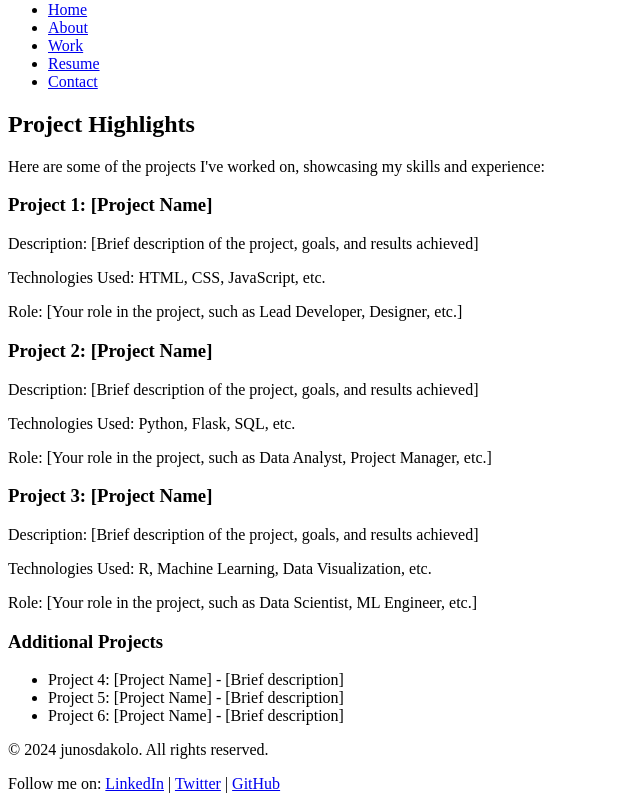
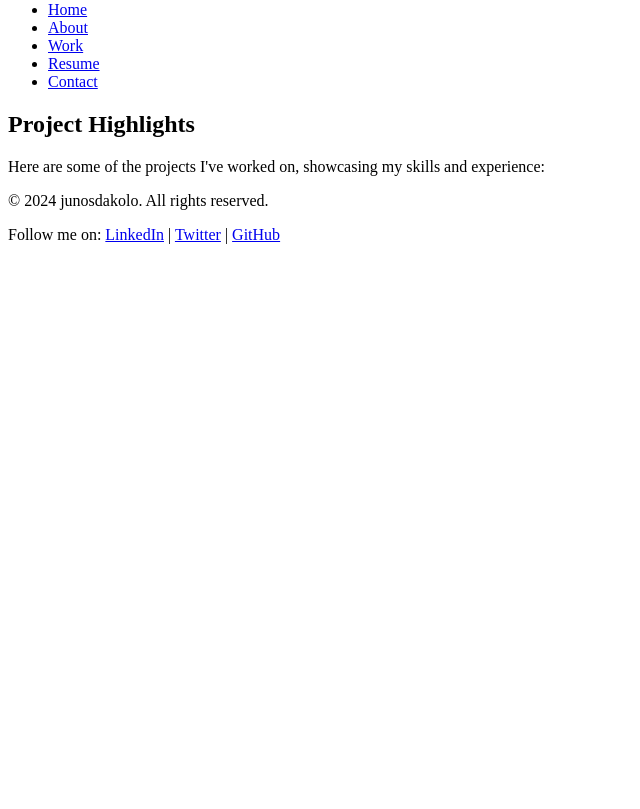
Before and after one commit to junosdakolo/Day2, a plain HTML site: page work.html in a window 1280 px wide. Shown: the part 79-888 px from the top of the page, without its empty margins (0-640 px from the left). After the commit the page ends 800 px from the top, so only its background shows below. Drawn offline with Linux system fonts and the light colour scheme.

Commit message:
version 6.3

```diff
--- a/work.html
+++ b/work.html
@@ -25,35 +25,7 @@
             <p>Here are some of the projects I've worked on, showcasing my skills and experience:</p>
         </section>
 
-        <section>
-            <h3>Project 1: [Project Name]</h3>
-            <p>Description: [Brief description of the project, goals, and results achieved]</p>
-            <p>Technologies Used: HTML, CSS, JavaScript, etc.</p>
-            <p>Role: [Your role in the project, such as Lead Developer, Designer, etc.]</p>
-        </section>
 
-        <section>
-            <h3>Project 2: [Project Name]</h3>
-            <p>Description: [Brief description of the project, goals, and results achieved]</p>
-            <p>Technologies Used: Python, Flask, SQL, etc.</p>
-            <p>Role: [Your role in the project, such as Data Analyst, Project Manager, etc.]</p>
-        </section>
-
-        <section>
-            <h3>Project 3: [Project Name]</h3>
-            <p>Description: [Brief description of the project, goals, and results achieved]</p>
-            <p>Technologies Used: R, Machine Learning, Data Visualization, etc.</p>
-            <p>Role: [Your role in the project, such as Data Scientist, ML Engineer, etc.]</p>
-        </section>
-
-        <section>
-            <h3>Additional Projects</h3>
-            <ul>
-                <li>Project 4: [Project Name] - [Brief description]</li>
-                <li>Project 5: [Project Name] - [Brief description]</li>
-                <li>Project 6: [Project Name] - [Brief description]</li>
-            </ul>
-        </section>
     </main>
     <footer>
       <p>&copy; 2024 junosdakolo. All rights reserved.</p>
```
